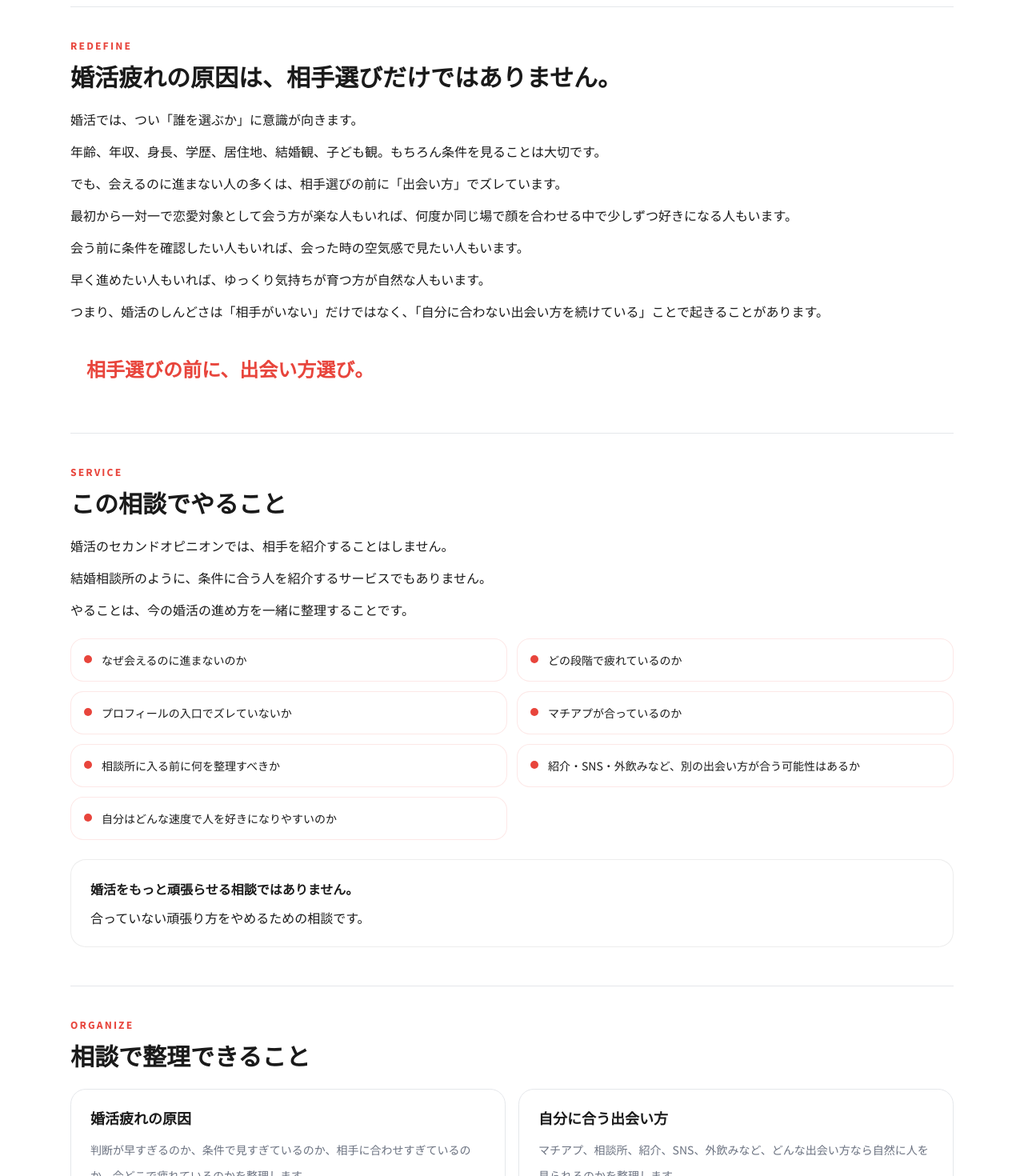
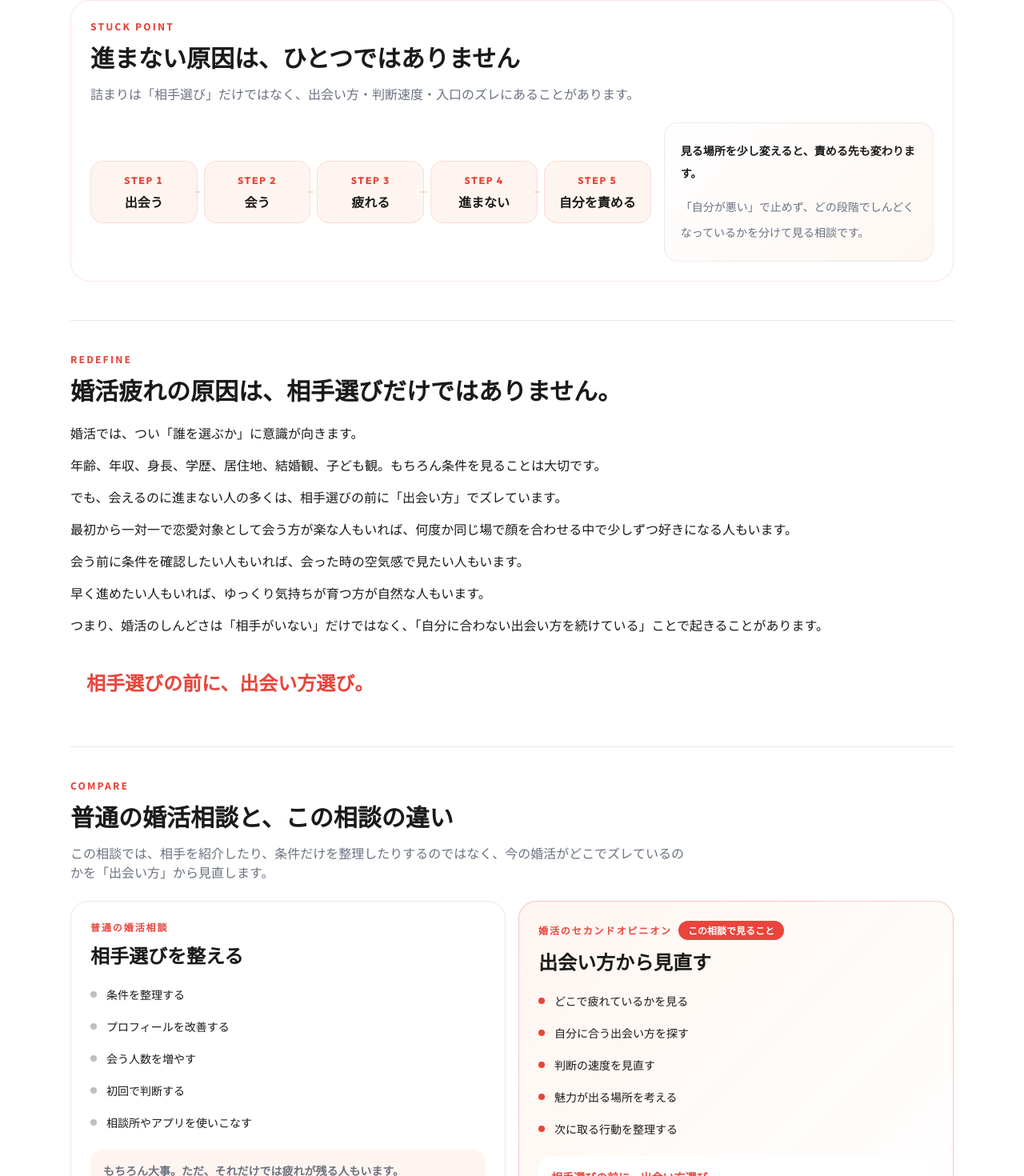
Before and after one commit to yauyuism/konkatsu-yoji-hensachi, a Next.js app: page /consultation in a window 1280 px wide. Shown: the part 1420-2890 px from the top of the page at 80% size. Built offline with nearby package versions, Linux system fonts and the light colour scheme; no server answers.

Commit message:
feat: add consultation explanation diagrams

```diff
--- a/src/app/consultation/page.tsx
+++ b/src/app/consultation/page.tsx
@@ -127,6 +127,38 @@ const sessionInfoItems = [
   ["予約・決済", "MOSH"],
 ];
 
+const stuckFlowSteps = ["出会う", "会う", "疲れる", "進まない", "自分を責める"];
+
+const comparisonCards = [
+  {
+    label: "普通の婚活相談",
+    title: "相手選びを整える",
+    items: ["条件を整理する", "プロフィールを改善する", "会う人数を増やす", "初回で判断する", "相談所やアプリを使いこなす"],
+    note: "もちろん大事。ただ、それだけでは疲れが残る人もいます。",
+    featured: false,
+  },
+  {
+    label: "婚活のセカンドオピニオン",
+    title: "出会い方から見直す",
+    items: ["どこで疲れているかを見る", "自分に合う出会い方を探す", "判断の速度を見直す", "魅力が出る場所を考える", "次に取る行動を整理する"],
+    note: "相手選びの前に、出会い方選び。",
+    featured: true,
+  },
+];
+
+const beforeAfterCards = [
+  {
+    label: "相談前",
+    items: ["会えるのに進まない", "何が悪いのか分からない", "相談所に入るべきか迷う", "いい人なのに好きになれない", "婚活を続けるほど自信がなくなる"],
+    featured: false,
+  },
+  {
+    label: "相談後",
+    items: ["疲れている原因が分かる", "合う出会い方が見える", "プロフィールや入口のズレが分かる", "次に取る行動が決まる", "自分を責めなくてよくなる"],
+    featured: true,
+  },
+];
+
 const diagnosisCards = [
   {
     title: "婚活疲れ・マチアプ疲れ診断",
@@ -223,6 +255,132 @@ function CheckList({ items, subtle = false }: { items: string[]; subtle?: boolea
   );
 }
 
+function DiagramItemList({ items, subtle = false }: { items: string[]; subtle?: boolean }) {
+  return (
+    <ul className="mt-5 grid gap-3">
+      {items.map((item) => (
+        <li key={item} className="flex gap-3 text-sm leading-7 text-[var(--text-main)]">
+          <span className={`mt-2.5 h-2 w-2 shrink-0 rounded-full ${subtle ? "bg-[rgba(26,26,26,0.28)]" : "bg-[var(--accent)]"}`} />
+          <span>{item}</span>
+        </li>
+      ))}
+    </ul>
+  );
+}
+
+function ConsultationStuckFlowDiagram() {
+  return (
+    <section className="mt-10 rounded-[1.5rem] border border-[rgba(232,69,60,0.14)] bg-white p-5 sm:p-6">
+      <SectionHeading
+        eyebrow="STUCK POINT"
+        title="進まない原因は、ひとつではありません"
+        description="詰まりは「相手選び」だけではなく、出会い方・判断速度・入口のズレにあることがあります。"
+      />
+      <div className="mt-6 grid gap-4 lg:grid-cols-[1.35fr_0.65fr] lg:items-center">
+        <ol className="grid gap-3 sm:grid-cols-5 sm:gap-2">
+          {stuckFlowSteps.map((step, index) => (
+            <li key={step} className="relative">
+              <div className="rounded-[1rem] border border-[rgba(232,69,60,0.14)] bg-[var(--accent-soft)] px-4 py-4 text-center">
+                <p className="font-numeric text-xs font-black tracking-[0.14em] text-[var(--accent)]">STEP {index + 1}</p>
+                <p className="mt-2 text-base font-black leading-tight text-[var(--text-main)]">{step}</p>
+              </div>
+              {index < stuckFlowSteps.length - 1 ? (
+                <span
+                  aria-hidden="true"
+                  className="mx-auto block h-5 w-px bg-[rgba(232,69,60,0.32)] sm:absolute sm:-right-1 sm:top-1/2 sm:h-px sm:w-2 sm:-translate-y-1/2"
+                />
+              ) : null}
+            </li>
+          ))}
+        </ol>
+        <div className="rounded-[1.1rem] border border-[rgba(26,26,26,0.08)] bg-[linear-gradient(135deg,rgba(255,255,255,0.96),rgba(255,245,240,0.84))] p-5">
+          <p className="text-sm font-black leading-7 text-[var(--text-main)]">見る場所を少し変えると、責める先も変わります。</p>
+          <p className="mt-3 text-sm leading-8 text-[var(--text-sub)]">
+            「自分が悪い」で止めず、どの段階でしんどくなっているかを分けて見る相談です。
+          </p>
+        </div>
+      </div>
+    </section>
+  );
+}
+
+function ConsultationComparisonDiagram() {
+  return (
+    <section className="mt-12 border-t border-[var(--line)] pt-10">
+      <SectionHeading
+        eyebrow="COMPARE"
+        title="普通の婚活相談と、この相談の違い"
+        description="この相談では、相手を紹介したり、条件だけを整理したりするのではなく、今の婚活がどこでズレているのかを「出会い方」から見直します。"
+      />
+      <div className="mt-6 grid gap-4 lg:grid-cols-2">
+        {comparisonCards.map((card) => (
+          <article
+            key={card.label}
+            className={`rounded-[1.4rem] border p-5 sm:p-6 ${
+              card.featured
+                ? "border-[rgba(232,69,60,0.28)] bg-[linear-gradient(135deg,rgba(255,245,240,0.96),rgba(255,255,255,0.98))]"
+                : "border-[var(--line)] bg-white"
+            }`}
+          >
+            <div className="flex flex-wrap items-center gap-2">
+              <p className="text-xs font-black tracking-[0.16em] text-[var(--accent)]">{card.label}</p>
+              {card.featured ? (
+                <span className="rounded-full bg-[var(--accent)] px-3 py-1 text-xs font-black text-white">この相談で見ること</span>
+              ) : null}
+            </div>
+            <h3 className="mt-3 text-2xl font-black leading-tight text-[var(--text-main)]">{card.title}</h3>
+            <DiagramItemList items={card.items} subtle={!card.featured} />
+            <p className={`mt-5 rounded-[1rem] px-4 py-3 text-sm font-bold leading-7 ${card.featured ? "bg-white text-[var(--accent)]" : "bg-[var(--accent-soft)] text-[var(--text-sub)]"}`}>
+              {card.note}
+            </p>
+          </article>
+        ))}
+      </div>
+    </section>
+  );
+}
+
+function ConsultationBeforeAfterDiagram() {
+  return (
+    <section className="mt-12 border-t border-[var(--line)] pt-10">
+      <SectionHeading
+        eyebrow="AFTER SESSION"
+        title="相談後に残るもの"
+        description="相談のゴールは、婚活をもっと頑張らせることではありません。今の違和感を整理し、次に何を見直すかをはっきりさせることです。"
+      />
+      <div className="mt-6 grid gap-4 lg:grid-cols-[1fr_auto_1fr] lg:items-center">
+        {beforeAfterCards.map((card, index) => (
+          <div key={card.label} className="contents">
+            <article
+              className={`rounded-[1.4rem] border p-5 sm:p-6 ${
+                card.featured
+                  ? "border-[rgba(232,69,60,0.28)] bg-[linear-gradient(135deg,rgba(255,245,240,0.96),rgba(255,255,255,0.98))]"
+                  : "border-[rgba(26,26,26,0.08)] bg-white"
+              }`}
+            >
+              <p className={`text-xs font-black tracking-[0.16em] ${card.featured ? "text-[var(--accent)]" : "text-[var(--text-sub)]"}`}>
+                {card.label}
+              </p>
+              <DiagramItemList items={card.items} subtle={!card.featured} />
+            </article>
+            {index === 0 ? (
+              <div className="flex items-center justify-center" aria-hidden="true">
+                <div className="flex h-16 w-16 items-center justify-center rounded-full border border-[rgba(232,69,60,0.24)] bg-white text-sm font-black text-[var(--accent)] shadow-[0_12px_30px_rgba(232,69,60,0.10)] lg:h-20 lg:w-20">
+                  整理する
+                </div>
+              </div>
+            ) : null}
+          </div>
+        ))}
+      </div>
+      <div className="mt-6 rounded-[1.2rem] border border-[rgba(232,69,60,0.14)] bg-white p-5 text-sm leading-8 text-[var(--text-main)] sm:p-6 sm:text-base">
+        <p className="font-black">婚活をもっと頑張らせる相談ではありません。</p>
+        <p className="mt-2">合っていない頑張り方をやめるための相談です。</p>
+      </div>
+    </section>
+  );
+}
+
 export default function ConsultationPage() {
   return (
     <div data-testid="consultation-page" className="screen-shell mx-auto max-w-6xl px-4 pb-16 pt-10 sm:px-6 sm:pb-20 sm:pt-14">
@@ -283,6 +441,8 @@ export default function ConsultationPage() {
         </div>
       </section>
 
+      <ConsultationStuckFlowDiagram />
+
       <section className="mt-12 border-t border-[var(--line)] pt-10">
         <SectionHeading eyebrow="REDEFINE" title="婚活疲れの原因は、相手選びだけではありません。" />
         <div className="mt-6 grid gap-4 text-sm leading-8 text-[var(--text-main)] sm:text-base">
@@ -300,6 +460,8 @@ export default function ConsultationPage() {
           相手選びの前に、出会い方選び。
         </p>
       </section>
+
+      <ConsultationComparisonDiagram />
 
       <section id="service" className="mt-12 scroll-mt-20 border-t border-[var(--line)] pt-10">
         <SectionHeading eyebrow="SERVICE" title="この相談でやること" />
@@ -433,6 +595,8 @@ export default function ConsultationPage() {
         </div>
       </section>
 
+      <ConsultationBeforeAfterDiagram />
+
       <section className="mt-12 border-t border-[var(--line)] pt-10">
         <SectionHeading
           eyebrow="FREE DIAGNOSIS"
```
Also changed, not shown: 1 other file (tests, documents, lock files or other folders).
